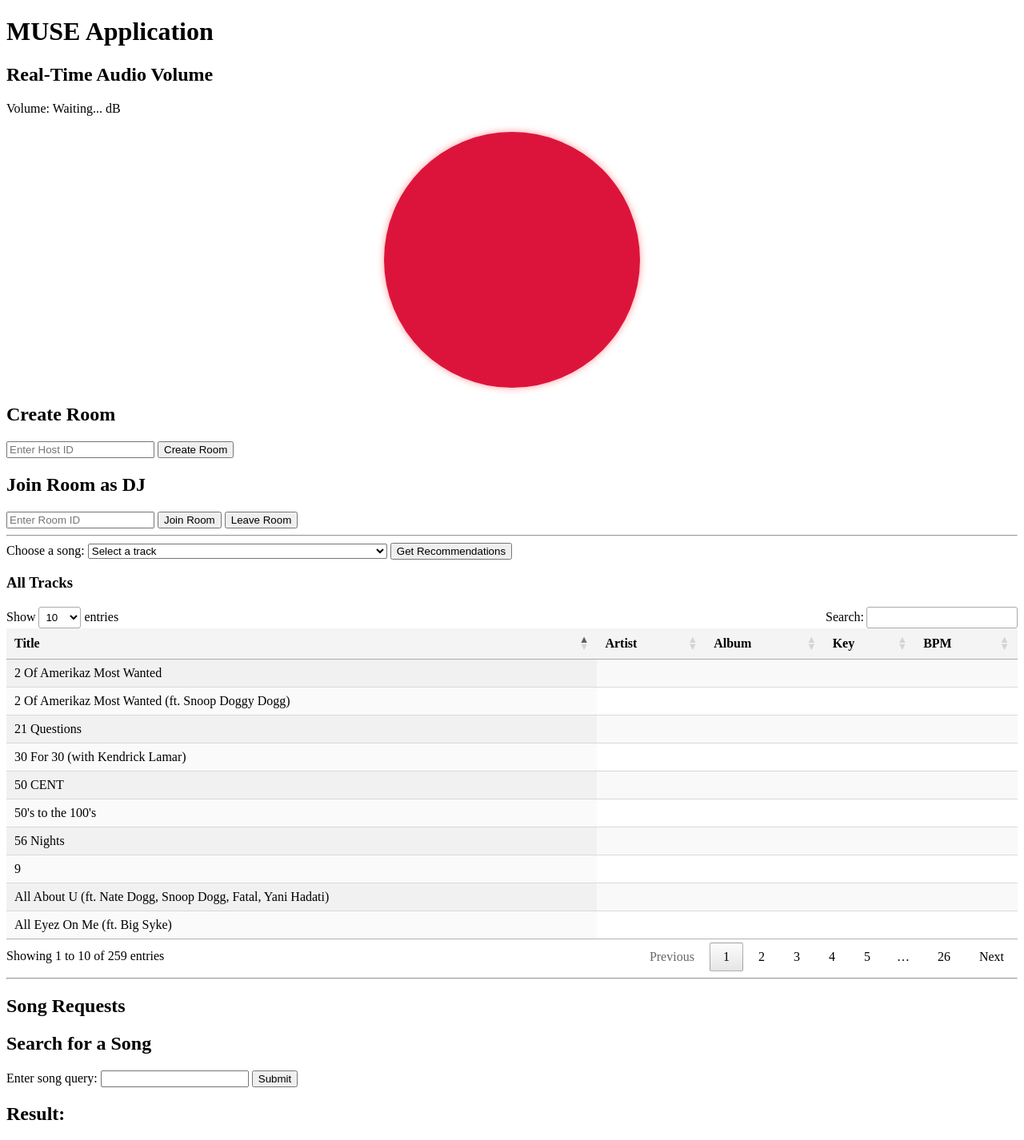
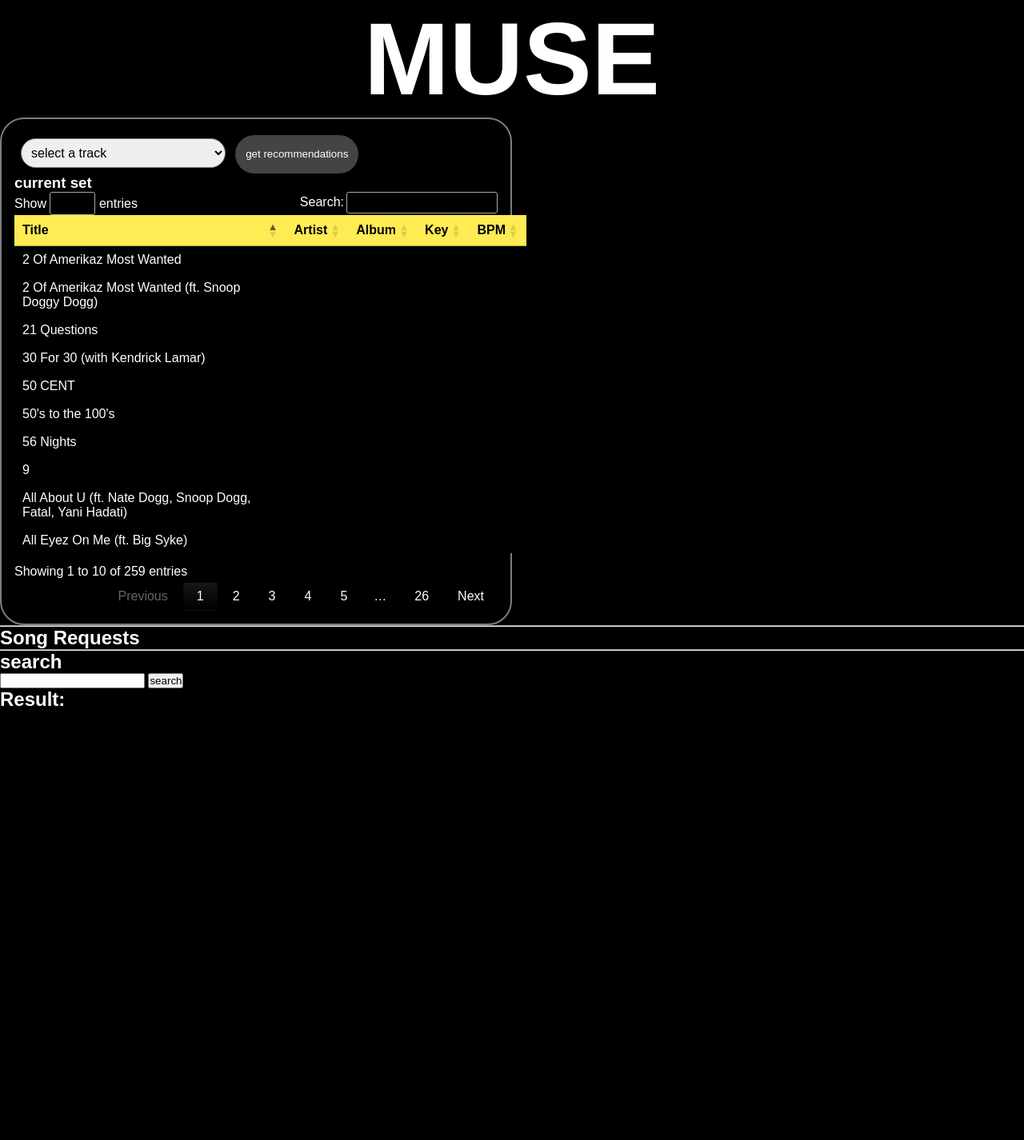
Before and after one commit to ryan-avancena/491-MUSE, a Flask app: page /dj in a window 1280 px wide. Shown: the whole page at 80% size. After the commit the page ends 883 px from the top, so only its background shows below. Run offline with Flask 3, Linux system fonts and the light colour scheme; some libraries are stand-ins or nearby versions.

Commit message:
ui changes

```diff
--- a/client/static/css/dj.css
+++ b/client/static/css/dj.css
@@ -1,3 +1,104 @@
+* {
+    font-family: Arial, Helvetica, sans-serif;
+    margin: 0;
+    padding: 0;
+    box-sizing: border-box;
+}
+
+body {
+    background-color: black;
+    color: white;
+    width: 100vw;
+    display: flex;
+    flex-direction: column;
+}
+
+/* GLOW TEXT HEADING */
+#glow-text {
+    font-size: 8rem;
+    font-weight: bold;
+    text-align: center;
+    color: white;
+    transition: color 0.2s ease, text-shadow 0.2s ease;
+}
+
+
+/* RECOMMENDATION SECTION*/
+
+table.dataTable {
+    width: 50vw !important;
+    border-collapse: collapse;
+    margin-top: 20px;
+    color: white;
+    background-color: black;
+    border-radius: 30px;
+    border-color: #7D7D7D;
+}
+th, td {
+    padding: 10px;
+    text-align: left;
+}
+th {
+    background-color: #FFEB53;
+    color: black;
+}
+
+#recommendationsTable {
+    margin-top: 20px;
+}
+
+
+
+.recommendation-section {
+    /* display: flex; */
+    width: 50vw;
+    align-items: center;    /* Vertically center the items */
+    justify-content: center; /* Center the items horizontally */
+    flex-direction: row;     /* Place the select and button on the same line */
+    border-radius: 30px;
+    border: solid 2px #7D7D7D; /* Fix the spacing around the '2px' */
+    gap: 10px;               /* Optional: Add space between the select and button */
+    padding: 1rem;
+}
+
+
+#trackSelect {
+    margin: 1vh;
+    width: 20vw;
+    font-size: 1rem;
+
+    border-radius: 30px;
+}
+
+.recommendation-section > label {
+    font-size: 1.5rem;
+    white-space: nowrap;
+}
+
+.recommendation-section select {
+    flex: 1;
+    padding: 0.5rem;
+    font-size: 1rem;
+}
+
+.recommendation-section select option {
+    background-color: black;
+    color: white;
+    flex: 1;
+}
+
+.recommendation-section > button {
+    width: 12vw;
+    height: 6vh;
+    border-radius: 30px;
+    background-color: #444;
+    color: white;
+    border: none;
+    cursor: pointer;
+  }
+
+
+/* SEARCH SONG SECTION */
 .songDiv {
     display: flex;
     justify-content: space-between;
@@ -6,15 +107,3 @@
     padding: 10px;
     border: 1px solid black;
 }
-
-#volume-circle {
-    width: 25vw;
-    height: 25vw;
-    justify-content: center;
-    display: flex;
-    background-color: crimson;
-    border-radius: 50%;
-    transition: transform 0.2s ease, box-shadow 0.2s ease;
-    margin: 20px auto;
-    box-shadow: 0 0 10px rgba(255, 0, 0, 0.4);
-}
--- a/client/templates/dj.html
+++ b/client/templates/dj.html
@@ -9,55 +9,21 @@
     <script type="text/javascript" charset="utf8" src="https://cdn.datatables.net/1.13.1/js/jquery.dataTables.min.js"></script>
     <script src="https://cdnjs.cloudflare.com/ajax/libs/socket.io/4.0.1/socket.io.js"></script>
     <title>MUSE</title>
-
-    <style>
-        table {
-            width: 100%;
-            border-collapse: collapse;
-            margin-top: 20px;
-        }
-        th, td {
-            padding: 10px;
-            text-align: left;
-        }
-        th {
-            background-color: #f4f4f4;
-        }
-        #recommendationsTable {
-            margin-top: 20px;
-        }
-    </style>
 </head>
 <body>
-    <h1>MUSE Application</h1>
-
-    <h2>Real-Time Audio Volume</h2>
-    <p>Volume: <span id="volume">Waiting...</span> dB</p>
-    <div id="volume-circle"></div>
-
-    <h2>Create Room</h2>
-    <input type="text" id="host-id-input" placeholder="Enter Host ID">
-    <button id="create-room-button">Create Room</button>
-    <p id="room-info"></p>
-
-    <h2>Join Room as DJ</h2>
-    <input type="text" id="room-id-input" placeholder="Enter Room ID">
-    <button id="join-room-button">Join Room</button>
-    <button id="leave-room-button">Leave Room</button>
-
-    <hr>
-
-    <label for="trackSelect">Choose a song:</label>
+    <h1 id="glow-text">MUSE</h1>
+    <div class="recommendation-section">
+        <!-- <label for="trackSelect">choose a song:</label> -->
         <select id="trackSelect">
-        <option value="">Select a track</option>
+            <option value="">select a track</option>
             {% for track in tracks %}
             <option value="{{ track.ID }}">{{ track.Title }}</option>
             {% endfor %}
         </select>
 
-    <button onclick="getRecommendations()">Get Recommendations</button>
+        <button onclick="getRecommendations()">get recommendations</button>
 
-    <h3>All Tracks</h3>
+        <h3>current set</h3>
         <table id="tracksTable" class="display">
             <thead>
                 <tr>
@@ -83,16 +49,20 @@
 
         <div id="recommendations"></div>
 
+    </div>
+
     <hr>
 
     <h2>Song Requests</h2>
     <ul id="song-requests"></ul>
 
-    <h2>Search for a Song</h2>
+    <hr>
+
+    <h2>search</h2>
     <form id="data-form">
-        <label for="data">Enter song query:</label>
+        <!-- <label for="data">enter a song ...</label> -->
         <input type="text" id="data" name="data" required>
-        <button type="submit">Submit</button>
+        <button type="submit">search</button>
     </form>
 
     <h2>Result:</h2>
@@ -107,19 +77,21 @@
         });
 
         socket.on('audio_data', function(data) {
-            const volumeDisplay = document.getElementById('volume');
-            const sphere = document.getElementById('volume-circle');
+            const glowText = document.getElementById('glow-text');
+            const volume = data.volume;
 
-            const volume = data.volume;
-            volumeDisplay.innerText = volume.toFixed(2);
+            const normalized = Math.min(Math.max((volume + 50) / 50, 0), 1);
+            // const hue = normalized * 360;
+            const glowStrength = normalized * 3;
+            const hue = 55; // yellow hue
 
-            const scale = Math.min(Math.max(volume / 50, 1), 2);
-            sphere.style.transform = `scale(${scale})`;
+            glowText.style.color = `hsl(${hue}, 100%, 70%)`;
+            glowText.style.textShadow = `
+                0 0 ${glowStrength}px hsl(${hue}, 100%, 70%),
+                0 0 ${glowStrength * 0.5}px hsl(${hue}, 100%, 50%)
+            `;
+        });
 
-            const glow = Math.min(volume * 2, 100); // adjust as needed
-            sphere.style.boxShadow = `0 0 ${glow}px rgba(255, 0, 0, 0.6)`;
-
-        });
 
         /*
 
@@ -131,67 +103,67 @@
 
         */
 
-        document.getElementById("join-room-button").addEventListener("click", function () {
-            const roomId = document.getElementById("room-id-input").value;
+        // document.getElementById("join-room-button").addEventListener("click", function () {
+        //     const roomId = document.getElementById("room-id-input").value;
 
-            if (!roomId) {
-                alert("Enter Room ID");
-                return;
-            }
+        //     if (!roomId) {
+        //         alert("Enter Room ID");
+        //         return;
+        //     }
 
-            socket.emit("join", { room_id: roomId, user_id: "DJ" });
-            currentRoom = roomId;
-            alert(`DJ joined room ${roomId}`);
-        });
+        //     socket.emit("join", { room_id: roomId, user_id: "DJ" });
+        //     currentRoom = roomId;
+        //     alert(`DJ joined room ${roomId}`);
+        // });
 
-        document.getElementById("leave-room-button").addEventListener("click", function () {
-            if (!currentRoom) {
-                alert("You're not in any room!");
-                return;
-            }
+        // document.getElementById("leave-room-button").addEventListener("click", function () {
+        //     if (!currentRoom) {
+        //         alert("You're not in any room!");
+        //         return;
+        //     }
 
-            socket.emit("leave", { room_id: currentRoom, user_id: "DJ" });
-            alert(`DJ left room ${currentRoom}`);
-            currentRoom = null;
-        });
+        //     socket.emit("leave", { room_id: currentRoom, user_id: "DJ" });
+        //     alert(`DJ left room ${currentRoom}`);
+        //     currentRoom = null;
+        // });
 
-        socket.on("message", function (data) {
-            const requestList = document.getElementById("song-requests");
-            const listItem = document.createElement("li");
-            listItem.textContent = data.msg;
-            requestList.appendChild(listItem);
-        });
+        // socket.on("message", function (data) {
+        //     const requestList = document.getElementById("song-requests");
+        //     const listItem = document.createElement("li");
+        //     listItem.textContent = data.msg;
+        //     requestList.appendChild(listItem);
+        // });
 
-        document.getElementById("create-room-button").addEventListener("click", async () => {
-            const hostId = document.getElementById("host-id-input").value.trim();
-            if (!hostId) {
-                alert("Please enter a host ID");
-                return;
-            }
+        // document.getElementById("create-room-button").addEventListener("click", async () => {
+        //     const hostId = document.getElementById("host-id-input").value.trim();
+        //     if (!hostId) {
+        //         alert("Please enter a host ID");
+        //         return;
+        //     }
 
-            try {
-                const response = await fetch("http://localhost:3000/create-room", {
-                    method: "POST",
-                    headers: { "Content-Type": "application/json" },
-                    body: JSON.stringify({ host_id: hostId })
-                });
+        //     try {
+        //         const response = await fetch("http://localhost:3000/create-room", {
+        //             method: "POST",
+        //             headers: { "Content-Type": "application/json" },
+        //             body: JSON.stringify({ host_id: hostId })
+        //         });
 
-                const data = await response.json();
-                if (response.ok) {
-                    document.getElementById("room-info").innerText = `Room Created! ID: ${data.room_id}, Host: ${data.host_id}`;
-                } else {
-                    alert(data.error);
-                }
-            } catch (error) {
-                console.error("Error creating room:", error);
-                alert("Failed to create room.");
-            }
-        });
+        //         const data = await response.json();
+        //         if (response.ok) {
+        //             document.getElementById("room-info").innerText = `Room Created! ID: ${data.room_id}, Host: ${data.host_id}`;
+        //         } else {
+        //             alert(data.error);
+        //         }
+        //     } catch (error) {
+        //         console.error("Error creating room:", error);
+        //         alert("Failed to create room.");
+        //     }
+        // });
 
         document.getElementById('data-form').addEventListener('submit', async function(event) {
-            event.preventDefault();
+            event.preventDefault(); // ✅ Add this!
             const data = document.getElementById('data').value;
-
+            console.log("Query:", data);
             try {
                 // send the query to Flask backend
                 const response = await fetch('/search?query=' + encodeURIComponent(data), {
```
Also changed, not shown: client/static/css/main.css (+9 -0 lines), client/templates/index.html (+4 -4 lines), data/get_soundcloud_likes.py (added, +37 -0 lines), server/search_song.js (+3 -37 lines), 3 other files. Lines whose indentation alone changed are shown as unchanged.
